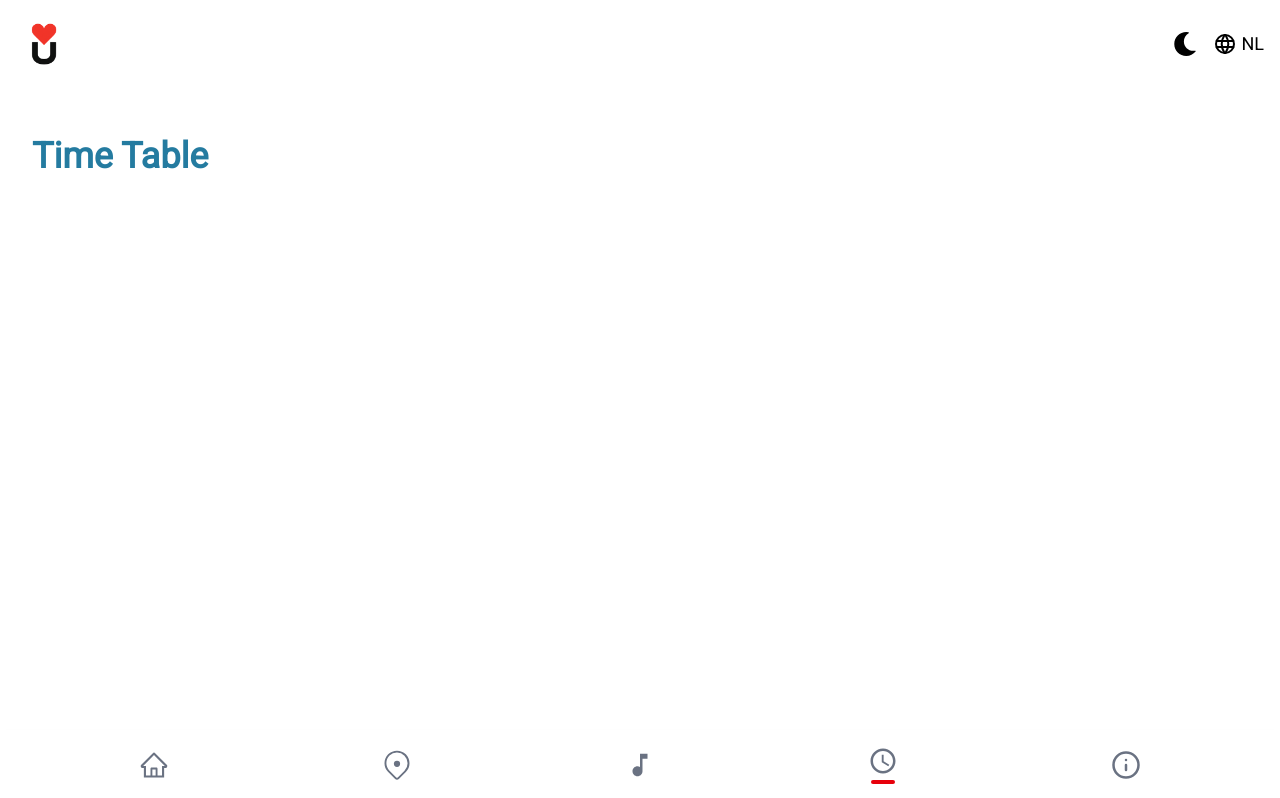
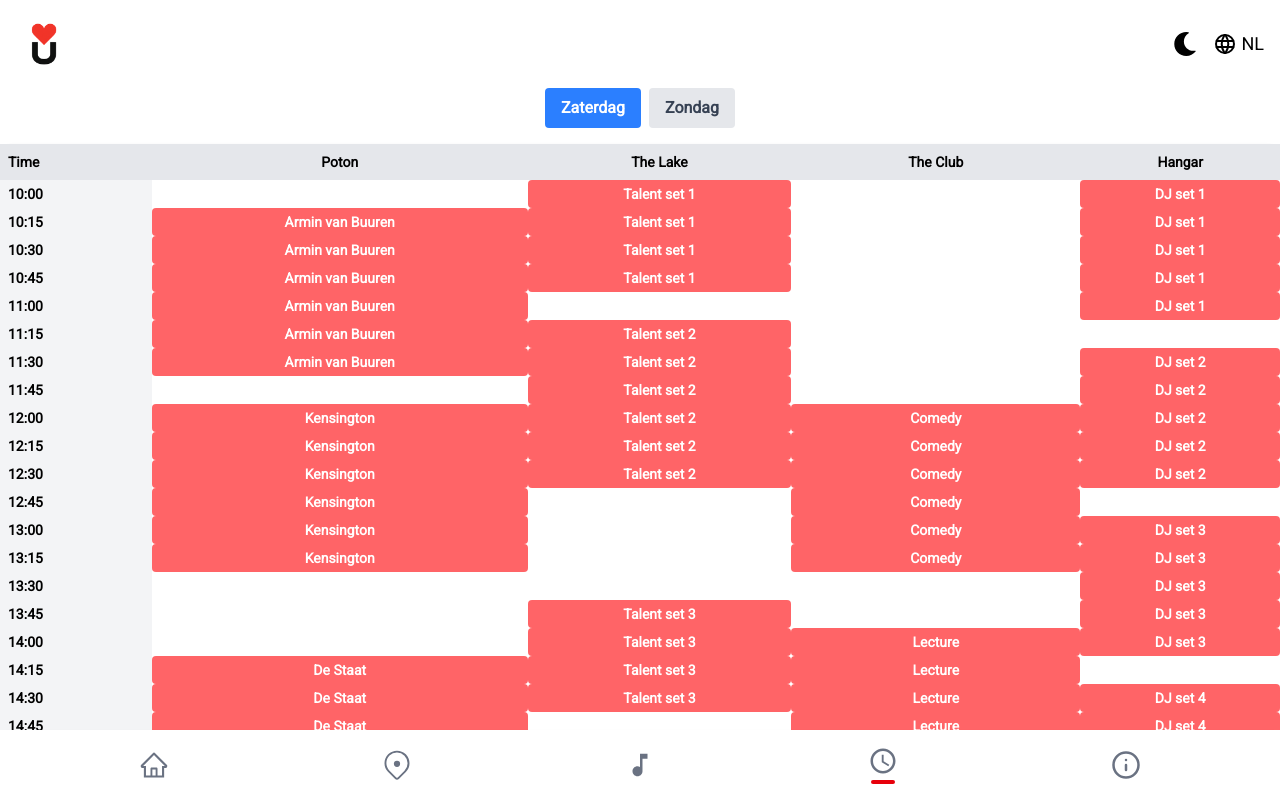
Before and after one commit to David-Schoots/Festival-app-lyou, a React (Vite) app in the folder festival-app/: page /pages/timetable in a window 1280 px wide. Shown: the top 798 px of the page. Built offline with nearby package versions, Linux system fonts and the light colour scheme.

Commit message:
added timeline

```diff
--- a/festival-app/dev-dist/sw.js
+++ b/festival-app/dev-dist/sw.js
@@ -82,7 +82,7 @@
     "revision": "3ca0b8505b4bec776b69afdba2768812"
   }, {
     "url": "index.html",
-    "revision": "0.btevidf45p"
+    "revision": "0.pec48otil1"
   }], {});
   workbox.cleanupOutdatedCaches();
   workbox.registerRoute(new workbox.NavigationRoute(workbox.createHandlerBoundToURL("index.html"), {
--- a/festival-app/src/pages/TimeTable.jsx
+++ b/festival-app/src/pages/TimeTable.jsx
@@ -1,7 +1,215 @@
+import React, { useState } from "react";
+
+const times = [
+  "10:00",
+  "10:15",
+  "10:30",
+  "10:45",
+  "11:00",
+  "11:15",
+  "11:30",
+  "11:45",
+  "12:00",
+  "12:15",
+  "12:30",
+  "12:45",
+  "13:00",
+  "13:15",
+  "13:30",
+  "13:45",
+  "14:00",
+  "14:15",
+  "14:30",
+  "14:45",
+  "15:00",
+  "15:15",
+  "15:30",
+  "15:45",
+  "16:00",
+  "16:15",
+  "16:30",
+  "16:45",
+  "17:00",
+  "17:15",
+  "17:30",
+  "17:45",
+  "18:00",
+  "18:15",
+  "18:30",
+  "18:45",
+  "19:00",
+  "19:15",
+  "19:30",
+  "19:45",
+  "20:00",
+  "20:15",
+  "20:30",
+  "20:45",
+  "21:00",
+  "21:15",
+  "21:30",
+  "21:45",
+  "22:00",
+  "22:15",
+  "22:30",
+  "22:45",
+  "23:00",
+  "23:15",
+  "23:30",
+  "23:45",
+];
+/* Verschilende soorten stages  */
+const stages = ["Poton", "The Lake", "The Club", "Hangar"];
+
+/* alle tijd naam van de artiest */
+const eventsData = {
+  Saturday: {
+    Poton: [
+      { start: "10:15", end: "11:45", name: "Armin van Buuren" },
+      { start: "12:00", end: "13:30", name: "Kensington" },
+      { start: "14:15", end: "16:15", name: "De Staat" },
+      { start: "16:45", end: "18:15", name: "Navarone" },
+      { start: "19:15", end: "21:00", name: "Dotan" },
+      { start: "22:00", end: "23:45", name: "Froukje" },
+    ],
+    "The Lake": [
+      { start: "10:00", end: "11:00", name: "Talent set 1" },
+      { start: "11:15", end: "12:45", name: "Talent set 2" },
+      { start: "13:45", end: "14:45", name: "Talent set 3" },
+      { start: "15:00", end: "16:00", name: "Talent set 4" },
+      { start: "16:15", end: "17:45", name: "Talent set 5" },
+      { start: "18:00", end: "19:30", name: "Talent set 6" },
+      { start: "20:00", end: "21:30", name: "Talent set 7" },
+    ],
+    "The Club": [
+      { start: "12:00", end: "13:30", name: "Comedy" },
+      { start: "14:00", end: "15:30", name: "Lecture" },
+      { start: "16:00", end: "17:30", name: "Theater" },
+      { start: "18:00", end: "19:30", name: "Movie" },
+      { start: "20:00", end: "21:30", name: "Performance" },
+      { start: "22:00", end: "23:45", name: "Illusionist" },
+    ],
+    Hangar: [
+      { start: "10:00", end: "11:15", name: "DJ set 1" },
+      { start: "11:30", end: "12:45", name: "DJ set 2" },
+      { start: "13:00", end: "14:15", name: "DJ set 3" },
+      { start: "14:30", end: "15:45", name: "DJ set 4" },
+      { start: "16:00", end: "17:15", name: "DJ set 5" },
+      { start: "17:30", end: "18:45", name: "DJ set 6" },
+      { start: "19:00", end: "20:15", name: "DJ set 7" },
+      { start: "20:30", end: "23:45", name: "DJ set 8" },
+    ],
+  },
+  Sunday: {
+    Poton: [
+      { start: "10:15", end: "13:30", name: "Martin Garrix" },
+      { start: "13:45", end: "16:15", name: "Within Temptation" },
+      { start: "16:30", end: "18:45", name: "Chef'Special" },
+      { start: "19:00", end: "21:15", name: "Eefje de Visser" },
+      { start: "21:30", end: "23:45", name: "Spinvis" },
+    ],
+    "The Lake": [
+      { start: "10:00", end: "11:00", name: "Talent set 1" },
+      { start: "11:15", end: "12:45", name: "Talent set 2" },
+      { start: "13:45", end: "15:00", name: "Talent set 3" },
+      { start: "15:15", end: "16:45", name: "Talent set 4" },
+      { start: "17:00", end: "18:30", name: "Talent set 5" },
+      { start: "18:45", end: "20:15", name: "Talent set 6" },
+      { start: "20:30", end: "22:00", name: "Magic Show" },
+    ],
+    "The Club": [
+      { start: "12:00", end: "13:30", name: "Comedy" },
+      { start: "14:00", end: "15:30", name: "Lecture" },
+      { start: "16:00", end: "17:30", name: "Theater" },
+      { start: "18:00", end: "19:30", name: "Movie" },
+    ],
+    Hangar: [
+      { start: "10:00", end: "11:15", name: "DJ set 1" },
+      { start: "11:30", end: "12:45", name: "DJ set 2" },
+      { start: "13:00", end: "14:15", name: "DJ set 3" },
+      { start: "14:30", end: "15:45", name: "DJ set 4" },
+      { start: "16:00", end: "17:15", name: "DJ set 5" },
+      { start: "17:30", end: "18:45", name: "DJ set 6" },
+      { start: "19:00", end: "20:15", name: "DJ set 7" },
+      { start: "20:30", end: "23:45", name: "DJ set 8" },
+    ],
+  },
+};
+
+// Helper to check if an event is at a given time
+function getEventAtTime(events, stage, time) {
+  const stageEvents = events[stage] || [];
+  for (const event of stageEvents) {
+    if (time >= event.start && time < event.end) {
+      return event.name;
+    }
+  }
+  return "";
+}
+
 export default function TimeTable() {
+  const [selectedDay, setSelectedDay] = useState("Saturday");
+  const events = eventsData[selectedDay];
+
   return (
-    <h2 className="text-4xl text-[#247BA0] font-roboto font-bold mt-12 ml-8 mb-8">
-      Time Table
-    </h2>
+    <div className="overflow-x-auto w-full">
+      <div className="flex justify-center gap-2 mb-4">
+        <button
+          onClick={() => setSelectedDay("Saturday")}
+          className={`px-4 py-2 rounded font-bold ${
+            selectedDay === "Saturday"
+              ? "bg-blue-500 text-white"
+              : "bg-gray-200 text-gray-700"
+          }`}
+        >
+          Zaterdag
+        </button>
+        <button
+          onClick={() => setSelectedDay("Sunday")}
+          className={`px-4 py-2 rounded font-bold ${
+            selectedDay === "Sunday"
+              ? "bg-blue-500 text-white"
+              : "bg-gray-200 text-gray-700"
+          }`}
+        >
+          Zondag
+        </button>
+      </div>
+      <table className="min-w-full border-collapse text-xs md:text-sm bg-white rounded-xl shadow">
+        <thead>
+          <tr>
+            <th className="bg-gray-200 px-2 py-2 text-left">Time</th>
+            {/* naam van de podiumss */}
+            {stages.map((stage) => (
+              <th key={stage} className="bg-gray-200 px-2 py-2 text-center">
+                {stage}
+              </th>
+            ))}
+          </tr>
+        </thead>
+        <tbody>
+          {/* Tijd  */}
+          {times.map((time) => (
+            <tr key={time}>
+              <td className="bg-gray-100 px-2 py-1 font-semibold">{time}</td>
+              {stages.map((stage) => {
+                const eventName = getEventAtTime(events, stage, time);
+                return (
+                  <td
+                    /* naam van de artiest */
+                    key={stage}
+                    className={`px-2 py-1 text-center ${
+                      eventName ? "bg-red-400 text-white font-bold rounded" : ""
+                    }`}
+                  >
+                    {eventName}
+                  </td>
+                );
+              })}
+            </tr>
+          ))}
+        </tbody>
+      </table>
+    </div>
   );
 }
```
